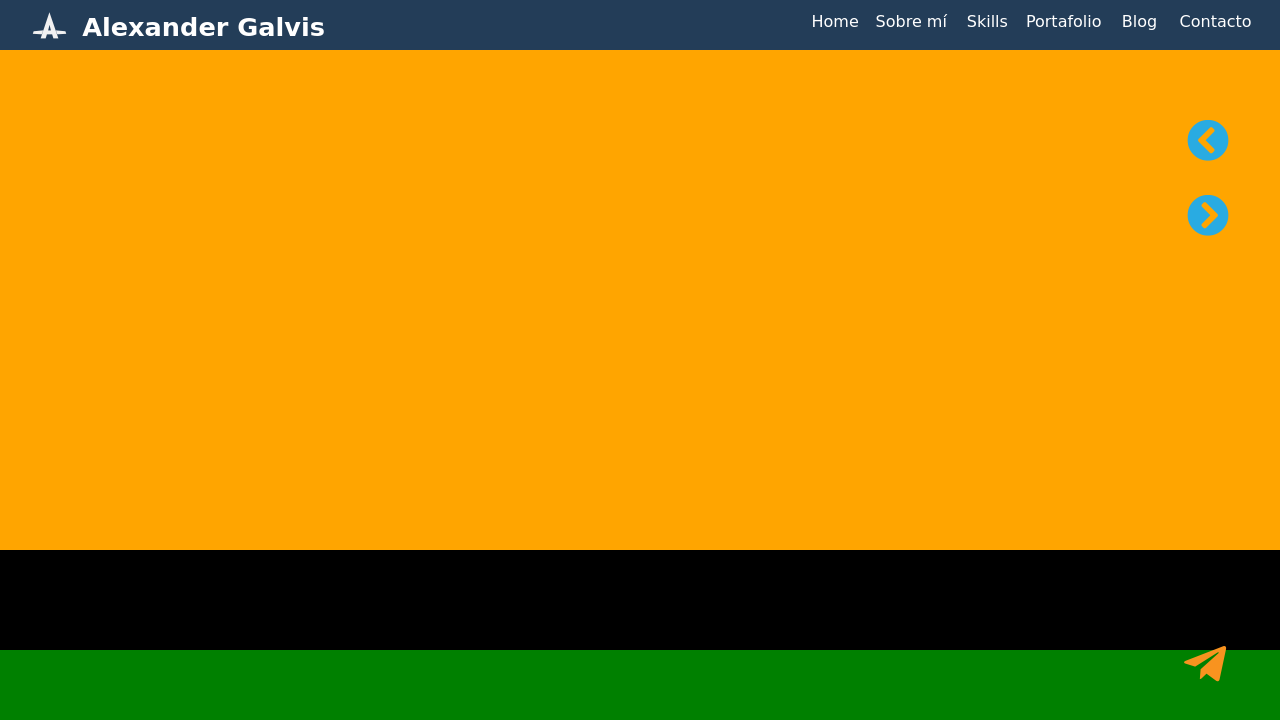
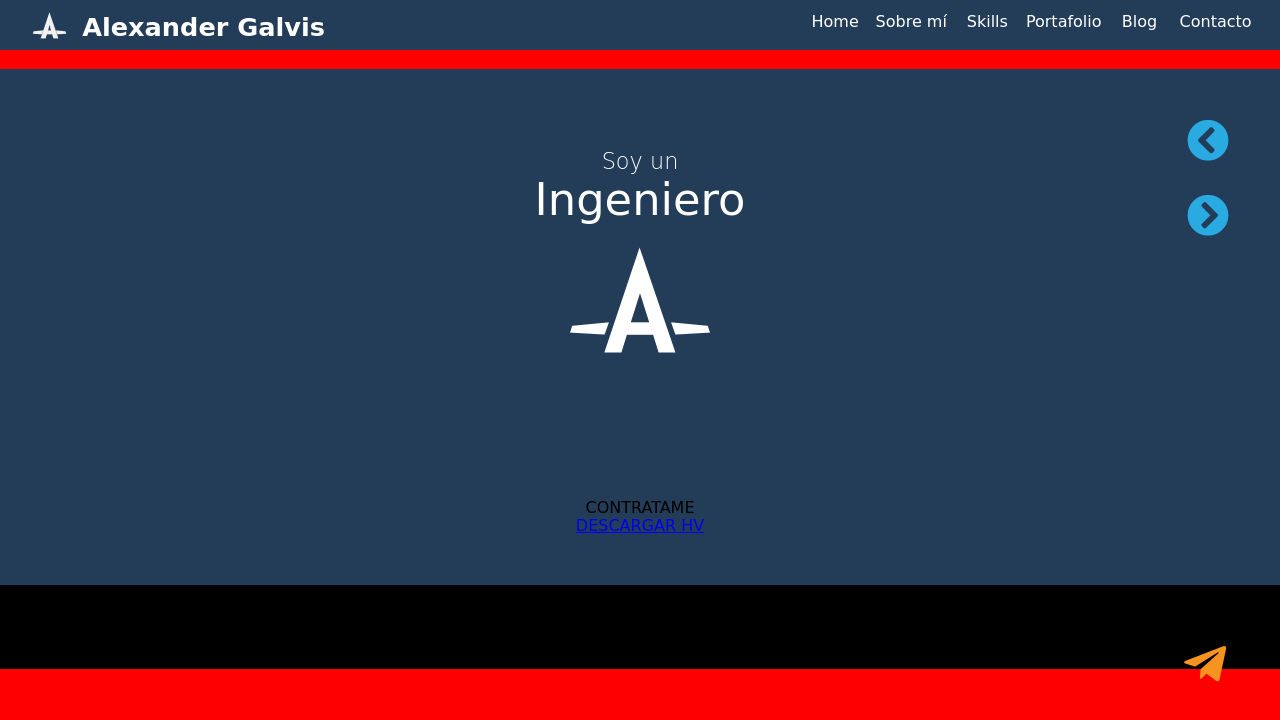
Before and after one commit to alexanderGalvis/WebProjectHTML, a plain HTML site: page index.html in a window 1280 px wide. Drawn offline with Linux system fonts and the light colour scheme; a web font is replaced by a local one.

Commit message:
Pagina de inicio

```diff
--- a/css/main.css
+++ b/css/main.css
@@ -81,23 +81,50 @@ header #pre_section i, header #next_section i {
     left: 0;
 }
 #slider #home {
-    height: 500px;
-    background: orange;
+    background: #233D58;
+    position: relative;
+    text-align: center;
+    padding-bottom: 50px;
+}
+#slider #home i {
+    color: white;
+}
+#slider #home .mainAnimation {
+    width: 80%;
+    margin-left: 10%;
+    min-height: 300px;
+    position: absolute;
+}
+#slider #home .mainlogo {
+    position: relative;
+    width: 60vw;
+    margin-left: 20vw;
+    min-height: 430px;
+}
+#slider #home .mainlogo h2 {
+    font-size: 1.2em;
+    padding-top: 80px;
+    color: white;
+    font-weight: lighter;
+}
+#slider #home .mainlogo strong {
+    font-size: 2em;
+    display: block;
+}
+#slider #home .mainlogo figure {
+    width: 100%;
+    margin: 0;
 }
 #slider #aboutme {
-    height: 400px;
     background: green;
 }
 #slider #skills {
-    height: 300px;
     background: purple;
 }
 #slider #portafolio {
-    height: 200px;
     background: blue;
 }
 #slider #blog {
-    height: 100px;
     background: yellow;
 }
 #conctact_form {
@@ -166,21 +193,21 @@ header #pre_section i, header #next_section i {
 }
 
 @media screen and (min-width: 480px){
-    body {
-        background: red;
+    #slider #home .mainlogo {
+        width: 270px;
+        left: 50%;
+        margin-left: -135px;
+    }
+    #slider #home .mainlogo h2 {
+        font-size: 1.4em;
     }
 }
 
 @media screen and (min-width: 600px){
-    body {
-        background: orange;
-    }
+
 }
 
 @media screen and (min-width: 767px){
-    body {
-        background: yellow;
-    }
     header {
         height: 50px;
     }
@@ -270,7 +297,5 @@ header #pre_section i, header #next_section i {
 }
 
 @media screen and (min-width: 950px){
-    body {
-        background: green;
-    }
+
 }
--- a/index.html
+++ b/index.html
@@ -46,7 +46,21 @@
     </div>
 </header>
 <div id="slider">
-    <section class="slide" id="home" style="display: block"></section>
+    <section class="slide" id="home" style="display: block">
+        <div class="mainAnimation">
+
+        </div>
+        <div class="mainlogo">
+            <h2>Soy un <strong>Ingeniero</strong></h2>
+            <figure>
+                <i class="fab fa-autoprefixer fa-7x"></i>
+            </figure>
+        </div>
+        <div class="buttonpage">
+            <div id="contratame" onclick="displayContact('block')">CONTRATAME</div>
+            <a href="docs/HV.txt">DESCARGAR HV</a>
+        </div>
+    </section>
     <section class="slide" id="aboutme" style="display: none"></section>
     <section class="slide" id="skills" style="display: none"></section>
     <section class="slide" id="portafolio" style="display: none"></section>
```
Also changed, not shown: docs/HV.txt (added).
